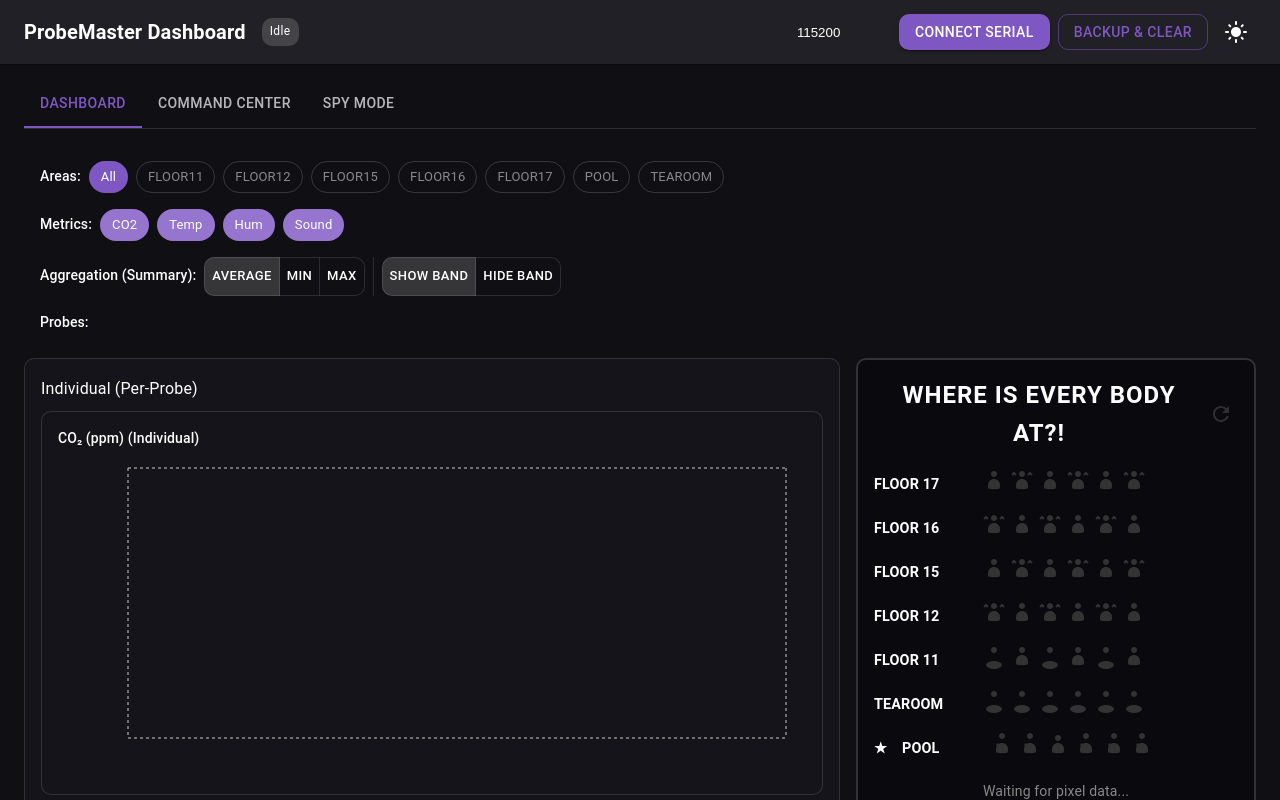
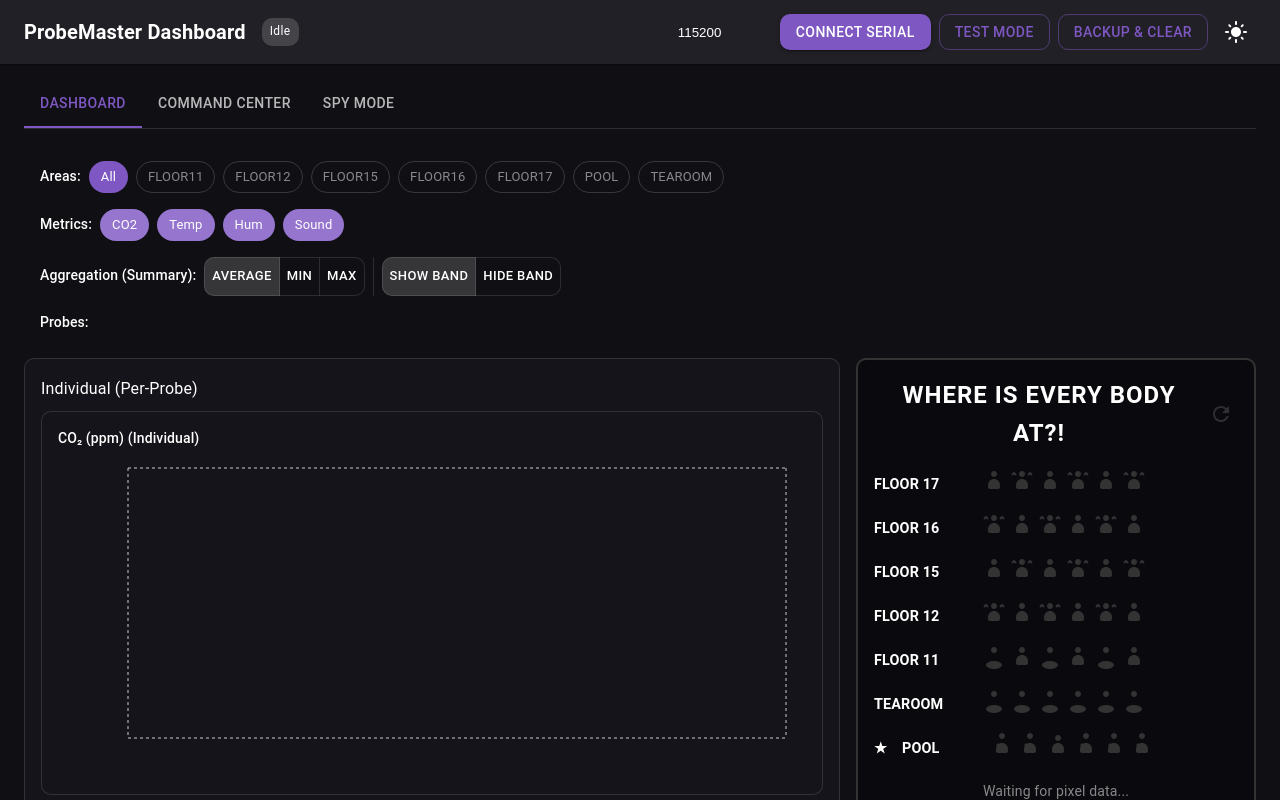
Before and after one commit to Nathan219/probemaster2, a React (Vite) app: page / in a window 1280 px wide. Shown: the top 800 px of the page. Built offline with nearby package versions, Linux system fonts and the light colour scheme.

Commit message:
test mode

```diff
--- a/src/App.tsx
+++ b/src/App.tsx
@@ -14,6 +14,13 @@ import { parseLine, toCSV } from './utils/parsing';
 import { parseCommandResponse, AreaInfo, StatInfo, ThresholdInfo } from './utils/commandParsing';
 import { idbGetAll, idbBulkAddSamples, idbPut, idbClear } from './db/idb';
 import JSZip from 'jszip';
+import {
+  generateSampleData,
+  generateGetAreasResponse,
+  generateGetStatsResponse,
+  generateGetThresholdsResponse,
+  getTestProbeIds,
+} from './utils/testMode';
 
 function App() {
   const [dark, setDark] = useState<boolean>(() => {
@@ -36,6 +43,8 @@ function App() {
   const [baud, setBaud] = useState(115200);
   const [status, setStatus] = useState('Idle');
   const [serialLog, setSerialLog] = useState('');
+  const [testMode, setTestMode] = useState(false);
+  const testModeIntervalRef = useRef<number | null>(null);
 
   // Data
   const [samples, setSamples] = useState<Sample[]>([]);
@@ -90,22 +99,69 @@ function App() {
 
   // Function to send commands via serial port
   async function sendCommand(cmd: string) {
+    const cmdUpper = cmd.trim().toUpperCase();
+    setSerialLog((prev) => (prev + `[ROUTE USB->UART1] ${cmd}\n`).slice(-20000));
+    // Log to CommandCenter's command log if callback is set
+    commandLogCallbackRef.current?.(`[TX] ${cmd}`);
+
+    // Track GET AREAS command
+    if (cmdUpper === 'GET AREAS') {
+      setGetAreasTimestamp(Date.now());
+      // Clear existing areas to start fresh
+      setCommandCenterAreas(new Map());
+      setAreas(new Set());
+    }
+
+    // Handle test mode command simulation
+    if (testMode) {
+      // Simulate command responses with a small delay
+      setTimeout(async () => {
+        if (cmdUpper === 'GET AREAS') {
+          const responses = generateGetAreasResponse();
+          for (const response of responses) {
+            await onLine(response);
+            // Small delay between responses to simulate real behavior
+            await new Promise((r) => setTimeout(r, 50));
+          }
+        } else if (cmdUpper.startsWith('GET STATS')) {
+          const match = cmd.match(/GET STATS\s+(\S+)\s+(\S+)/i);
+          if (match) {
+            const area = match[1];
+            const metric = match[2];
+            const response = generateGetStatsResponse(area, metric);
+            await onLine(response);
+          } else if (cmdUpper === 'GET STATS') {
+            // GET STATS without area/metric - generate for all areas and metrics
+            const areas = ['FLOOR11', 'FLOOR12', 'FLOOR15', 'FLOOR16', 'FLOOR17', 'POOL', 'TEAROOM'];
+            const metrics = ['CO2', 'TEMP', 'HUM', 'SOUND'];
+            for (const area of areas) {
+              for (const metric of metrics) {
+                const response = generateGetStatsResponse(area, metric);
+                await onLine(response);
+                await new Promise((r) => setTimeout(r, 20));
+              }
+            }
+          }
+        } else if (cmdUpper.startsWith('GET THRESHOLD')) {
+          const match = cmd.match(/GET THRESHOLD(?:S)?\s+(\S+)\s+(\S+)/i);
+          if (match) {
+            const area = match[1];
+            const metric = match[2];
+            const response = generateGetThresholdsResponse(area, metric);
+            await onLine(response);
+          }
+        }
+        // Other commands are just logged, no response generated
+      }, 100);
+      return;
+    }
+
+    // Real serial port handling
     if (!port || !port.writable) {
       console.error('Port not writable');
       return;
     }
     const command = cmd.trim() + '\n';
-    setSerialLog((prev) => (prev + `[ROUTE USB->UART1] ${cmd}\n`).slice(-20000));
-    // Log to CommandCenter's command log if callback is set
-    commandLogCallbackRef.current?.(`[TX] ${cmd}`);
-
-    // Track GET AREAS command
-    if (cmd.trim().toUpperCase() === 'GET AREAS') {
-      setGetAreasTimestamp(Date.now());
-      // Clear existing areas to start fresh
-      setCommandCenterAreas(new Map());
-      setAreas(new Set());
-    }
 
     try {
       // Get or reuse writer
@@ -477,6 +533,10 @@ function App() {
   }
 
   async function handleConnect() {
+    if (testMode) {
+      alert('Please exit test mode before connecting to a serial port.');
+      return;
+    }
     if (!('serial' in navigator)) {
       alert('Web Serial not supported. Use Chrome/Edge over HTTPS.');
       return;
@@ -562,6 +622,71 @@ function App() {
     setPort(null);
     setStatus('Disconnected');
   }
+
+  // Test mode toggle handler
+  function handleToggleTestMode() {
+    const newTestMode = !testMode;
+
+    // If trying to enable test mode while connected, disconnect first
+    if (newTestMode && port) {
+      handleDisconnect().then(() => {
+        // Wait a bit for cleanup, then enable test mode
+        setTimeout(() => {
+          setTestMode(true);
+          setStatus('Test Mode');
+          // Start generating periodic sample data
+          const probeIds = getTestProbeIds();
+          testModeIntervalRef.current = window.setInterval(() => {
+            // Generate a random probe's data
+            const randomProbeId = probeIds[Math.floor(Math.random() * probeIds.length)];
+            const sampleLine = generateSampleData(randomProbeId);
+            onLine(sampleLine);
+          }, 3000); // Generate data every 3 seconds
+
+          // Automatically send GET AREAS after a short delay
+          setTimeout(() => {
+            sendCommand('GET AREAS');
+          }, 500);
+        }, 200);
+      });
+      return;
+    }
+
+    setTestMode(newTestMode);
+
+    if (newTestMode) {
+      setStatus('Test Mode');
+      // Start generating periodic sample data
+      const probeIds = getTestProbeIds();
+      testModeIntervalRef.current = window.setInterval(() => {
+        // Generate a random probe's data
+        const randomProbeId = probeIds[Math.floor(Math.random() * probeIds.length)];
+        const sampleLine = generateSampleData(randomProbeId);
+        onLine(sampleLine);
+      }, 3000); // Generate data every 3 seconds
+
+      // Automatically send GET AREAS after a short delay
+      setTimeout(() => {
+        sendCommand('GET AREAS');
+      }, 500);
+    } else {
+      setStatus('Idle');
+      // Stop generating data
+      if (testModeIntervalRef.current !== null) {
+        clearInterval(testModeIntervalRef.current);
+        testModeIntervalRef.current = null;
+      }
+    }
+  }
+
+  // Cleanup test mode interval on unmount
+  useEffect(() => {
+    return () => {
+      if (testModeIntervalRef.current !== null) {
+        clearInterval(testModeIntervalRef.current);
+      }
+    };
+  }, []);
 
   async function startReading(p: SerialPort) {
     // Cancel any existing reader first
@@ -676,7 +801,7 @@ function App() {
       <CssBaseline />
       <Header
         status={status}
-        connected={!!port}
+        connected={!!port || testMode}
         baud={baud}
         setBaud={setBaud}
         onConnect={handleConnect}
@@ -685,6 +810,8 @@ function App() {
         dark={dark}
         setDark={setDark}
         onGetAreas={() => sendCommand('GET AREAS')}
+        testMode={testMode}
+        onToggleTestMode={handleToggleTestMode}
       />
 
       <Container maxWidth="xl" sx={{ py: 2 }}>
@@ -745,7 +872,7 @@ function App() {
               </Grid>
 
               <Grid item xs={12} md={4}>
-                <PixelVisualization pixelData={pixelData} sendCommand={sendCommand} connected={!!port} />
+                <PixelVisualization pixelData={pixelData} sendCommand={sendCommand} connected={!!port || testMode} />
                 <LatestReadings samples={filteredSamples} probes={allProbes} locations={dashboardLocations} />
               </Grid>
             </Grid>
@@ -758,7 +885,7 @@ function App() {
           <CommandCenter
             port={port}
             baud={baud}
-            connected={!!port}
+            connected={!!port || testMode}
             serialLog={serialLog}
             onCommandResponseRef={commandResponseCallbackRef}
             onCommandLogRef={commandLogCallbackRef}
--- a/src/components/Header.tsx
+++ b/src/components/Header.tsx
@@ -10,7 +10,8 @@ import Brightness4Icon from '@mui/icons-material/DarkMode';
 import Brightness7Icon from '@mui/icons-material/LightMode';
 
 export default function Header(p: any) {
-  const { status, connected, baud, setBaud, onConnect, onDisconnect, onBackupClear, dark, setDark, onGetAreas } = p;
+  const { status, connected, baud, setBaud, onConnect, onDisconnect, onBackupClear, dark, setDark, onGetAreas, testMode, onToggleTestMode } = p;
+  const isDisconnected = !connected && !testMode;
   return (
     <AppBar position="sticky" color="default" elevation={1}>
       <Toolbar sx={{ gap: 2, justifyContent: 'space-between' }}>
@@ -36,10 +37,24 @@ export default function Header(p: any) {
               color: 'inherit',
             }}
           />
-          {!connected ? (
-            <Button variant="contained" onClick={onConnect}>
-              Connect Serial
-            </Button>
+          {isDisconnected ? (
+            <>
+              <Button variant="contained" onClick={onConnect}>
+                Connect Serial
+              </Button>
+              <Button variant="outlined" onClick={onToggleTestMode}>
+                Test Mode
+              </Button>
+            </>
+          ) : testMode ? (
+            <>
+              <Button variant="outlined" color="error" onClick={onToggleTestMode}>
+                Exit Test Mode
+              </Button>
+              <Button variant="outlined" onClick={onGetAreas}>
+                GET AREAS
+              </Button>
+            </>
           ) : (
             <>
               <Button variant="contained" color="error" onClick={onDisconnect}>
--- /dev/null
+++ b/src/utils/testMode.ts
@@ -0,0 +1,112 @@
+import { AreaName } from './types';
+
+// Generate a random number between min and max
+function randomRange(min: number, max: number): number {
+  return Math.random() * (max - min) + min;
+}
+
+// Generate realistic sample data
+export function generateSampleData(probeId: string): string {
+  const co2 = Math.round(randomRange(400, 1000));
+  const temp = randomRange(20, 25).toFixed(1);
+  const hum = Math.round(randomRange(40, 60));
+  const sound = Math.round(randomRange(30, 70));
+
+  // Format: probeId: co2:value temp:value hum:value sound:value
+  return `${probeId}: co2:${co2} temp:${temp} hum:${hum} sound:${sound}`;
+}
+
+// Generate GET AREAS response
+export function generateGetAreasResponse(): string[] {
+  const areas = [
+    { area: 'FLOOR11', location: 'ROTUNDA', probeId: 'a1b2' },
+    { area: 'FLOOR11', location: 'LOBBY', probeId: 'c3d4' },
+    { area: 'FLOOR12', location: 'ROTUNDA', probeId: 'e5f6' },
+    { area: 'FLOOR12', location: 'OFFICE', probeId: 'g7h8' },
+    { area: 'FLOOR15', location: 'ROTUNDA', probeId: 'i9j0' },
+    { area: 'FLOOR16', location: 'ROTUNDA', probeId: 'k1l2' },
+    { area: 'FLOOR17', location: 'ROTUNDA', probeId: 'm3n4' },
+    { area: 'POOL', location: 'POOL', probeId: 'o5p6' },
+    { area: 'TEAROOM', location: 'TEAROOM', probeId: 'q7r8' },
+  ];
+
+  return areas.map(a => `[UART1] WEBd: AREA: ${a.area} ${a.location} ${a.probeId}`);
+}
+
+// Generate GET STATS response
+export function generateGetStatsResponse(area: string, metric: string): string {
+  const metricUpper = metric.toUpperCase();
+  let min: number, max: number, min_o: number, max_o: number;
+
+  switch (metricUpper) {
+    case 'CO2':
+      min = Math.round(randomRange(400, 600));
+      max = Math.round(randomRange(700, 1000));
+      min_o = Math.round(randomRange(350, 450));
+      max_o = Math.round(randomRange(950, 1100));
+      break;
+    case 'TEMP':
+      min = randomRange(20, 22);
+      max = randomRange(23, 25);
+      min_o = randomRange(19, 21);
+      max_o = randomRange(25, 27);
+      break;
+    case 'HUM':
+      min = Math.round(randomRange(40, 45));
+      max = Math.round(randomRange(55, 60));
+      min_o = Math.round(randomRange(35, 40));
+      max_o = Math.round(randomRange(60, 65));
+      break;
+    case 'SOUND':
+    case 'DB':
+      min = Math.round(randomRange(30, 40));
+      max = Math.round(randomRange(60, 70));
+      min_o = Math.round(randomRange(25, 35));
+      max_o = Math.round(randomRange(70, 80));
+      break;
+    default:
+      min = -1;
+      max = -1;
+      min_o = -1;
+      max_o = -1;
+  }
+
+  return `[UART1] WEBd: STAT: ${area} ${metricUpper} min:${min.toFixed(2)} max:${max.toFixed(2)} min_o:${min_o.toFixed(2)} max_o:${max_o.toFixed(2)}`;
+}
+
+// Generate GET THRESHOLDS response
+export function generateGetThresholdsResponse(area: string, metric: string): string {
+  const metricUpper = metric.toUpperCase();
+  let baseValue: number;
+
+  switch (metricUpper) {
+    case 'CO2':
+      baseValue = 500;
+      break;
+    case 'TEMP':
+      baseValue = 22;
+      break;
+    case 'HUM':
+      baseValue = 50;
+      break;
+    case 'SOUND':
+    case 'DB':
+      baseValue = 50;
+      break;
+    default:
+      baseValue = 0;
+  }
+
+  // Generate 6 threshold values with some variation
+  const values = Array.from({ length: 6 }, (_, i) => {
+    const multiplier = 0.5 + (i * 0.15);
+    return (baseValue * multiplier).toFixed(2);
+  });
+
+  return `[UART1] WEBd: THRESHOLD ${area} ${metricUpper} ${values.join(' ')}`;
+}
+
+// Get list of probe IDs for test mode
+export function getTestProbeIds(): string[] {
+  return ['a1b2', 'c3d4', 'e5f6', 'g7h8', 'i9j0', 'k1l2', 'm3n4', 'o5p6', 'q7r8'];
+}
```
